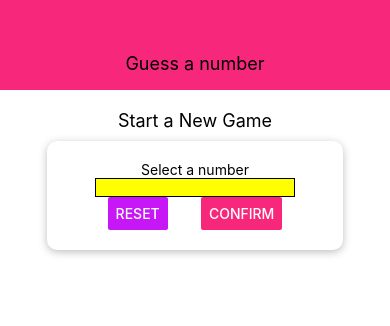
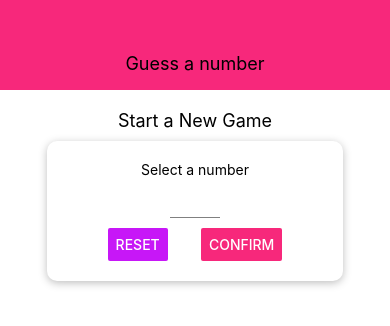
Before and after one commit to Fanz0614/Guess-a-number-app, a React Native app: screen / in a window 390 px wide. Shown: the top 326 px of the page. Built offline with nearby package versions, Linux system fonts and the light colour scheme.

Commit message:
extract input component

```diff
--- /dev/null
+++ b/components/Input.js
@@ -0,0 +1,17 @@
+import React from 'react';
+import { TextInput, StyleSheet } from 'react-native';
+
+export const Input = (props) => {
+    return (
+        <TextInput {...props} style={{ ...styles.input, ...props.style }} />
+    )
+}
+
+const styles = StyleSheet.create({
+    input: {
+        height: 30,
+        borderBottomColor: 'grey',
+        borderBottomWidth: 1,
+        marginVertical: 10
+    }
+})
--- a/components/index.js
+++ b/components/index.js
@@ -1,2 +1,3 @@
 export { Header } from './Header'
 export { Card } from './Card'
+export { Input } from './Input'
--- a/screen/StartGamingScreen.js
+++ b/screen/StartGamingScreen.js
@@ -2,6 +2,7 @@
 import { View, Text, StyleSheet, TextInput, Button } from 'react-native';
 
 import { Card } from '../components';
+import { Input } from '../components/Input';
 
 import colors from '../constants/color'
 
@@ -11,10 +12,10 @@
             <Text style={styles.title}>Start a New Game</Text>
             <Card style={styles.inputContainer}>
                 <Text >Select a number</Text>
-                <TextInput style={styles.input} />
+                <Input style={styles.input} blurOnsubmit autoCapitalize='none' autoCorrect={false} keyboardType='number-pad' maxLength={2} />
                 <View style={styles.buttonContainer}>
-                    <Button title='Reset' color={colors.accent}/>
-                    <Button title='Confirm' color={colors.primary}/>
+                    <Button title='Reset' color={colors.accent} />
+                    <Button title='Confirm' color={colors.primary} />
                 </View>
             </Card>
         </View>
@@ -32,11 +33,8 @@
         marginVertical: 10,
     },
     input: {
-        backgroundColor: 'yellow',
-        borderWidth: 1,
-        borderColor: 'black',
-        width: 200,
-        maxWidth: '80%'
+        width: 50,
+        textAlign: 'center'
     },
     inputContainer: {
         width: 300,
```
